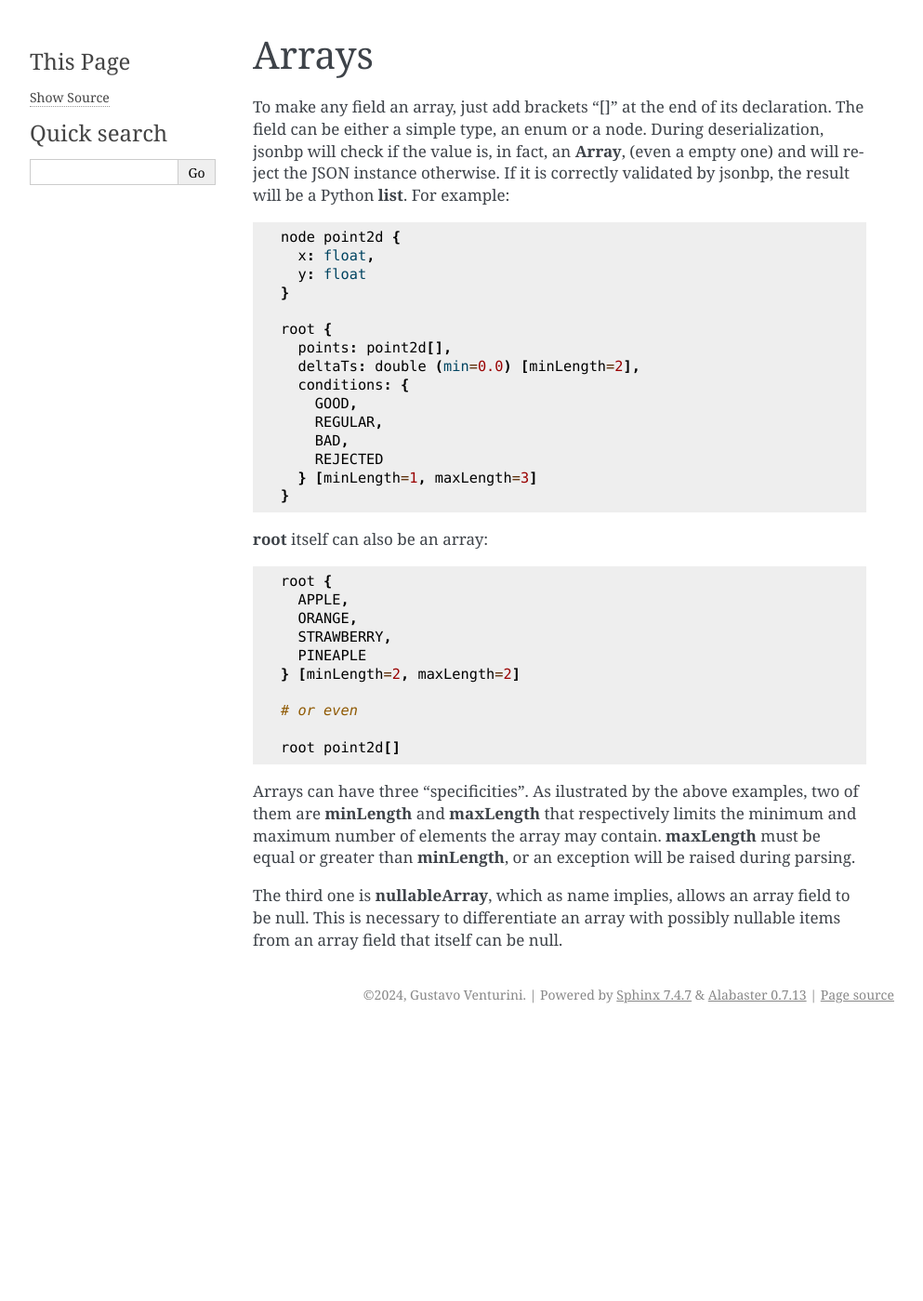
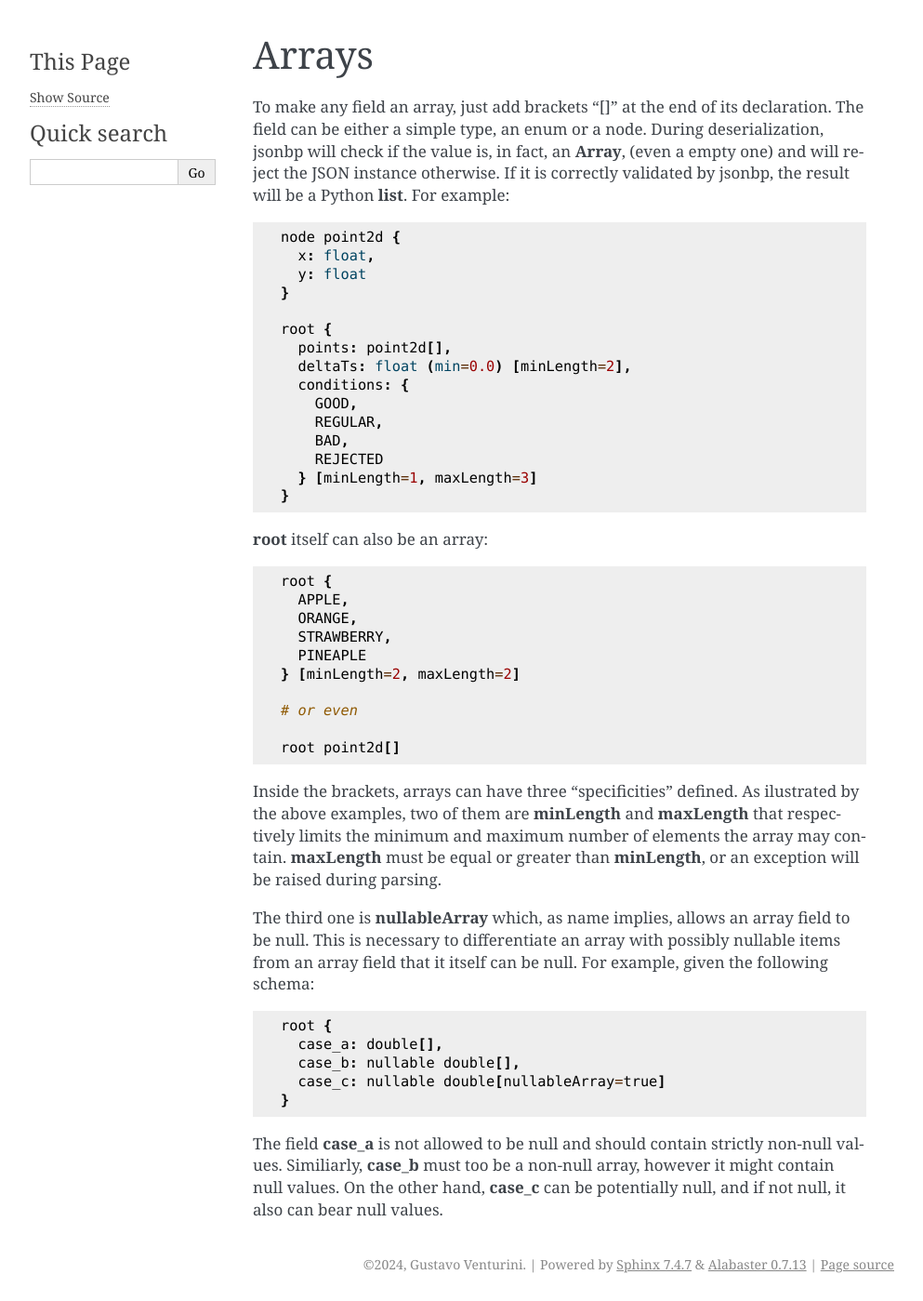
Before and after one commit to vottini/jsonbp, a Sphinx documentation site: the page built from docs/source/arrays.md, in a window 1280 px wide. Shown: the whole page at 93% size, without its empty margins (148-1141 px from the left). Built offline with Sphinx 7.4.7, drawn with Linux system fonts in a browser that asks for light colours; before the commit the page ends 1109 px from its top, so only the background shows below that.

````diff
--- a/docs/source/arrays.md
+++ b/docs/source/arrays.md
@@ -15,7 +15,7 @@
 
 root {
   points: point2d[],
-  deltaTs: double (min=0.0) [minLength=2],
+  deltaTs: float (min=0.0) [minLength=2],
   conditions: {
     GOOD,
     REGULAR,
@@ -40,11 +40,24 @@
 root point2d[]
 ```
 
-Arrays can have three "specificities". As ilustrated by the above examples,
-two of them are **minLength** and **maxLength** that respectively limits the
+Inside the brackets, arrays can have three "specificities" defined. As ilustrated by the above
+examples, two of them are **minLength** and **maxLength** that respectively limits the
 minimum and maximum number of elements the array may contain. **maxLength** must
 be equal or greater than **minLength**, or an exception will be raised during parsing.
 
-The third one is **nullableArray**, which as name implies, allows an array field to be
+The third one is **nullableArray** which, as name implies, allows an array field to be
 null. This is necessary to differentiate an array with possibly nullable items from
-an array field that itself can be null.
+an array field that it itself can be null. For example, given the following schema:
+
+```
+root {
+  case_a: double[],
+  case_b: nullable double[],
+  case_c: nullable double[nullableArray=true]
+}
+```
+
+The field **case_a** is not allowed to be null and should contain strictly non-null
+values. Similiarly, **case_b** must too be a non-null array, however it might contain
+null values. On the other hand, **case_c** can be potentially null, and if not null, it
+also can bear null values.
````
Also changed, not shown: pyproject.toml (+4 -3 lines), 2 other files.
